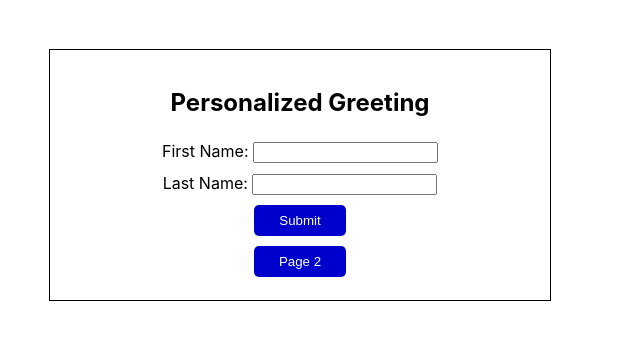
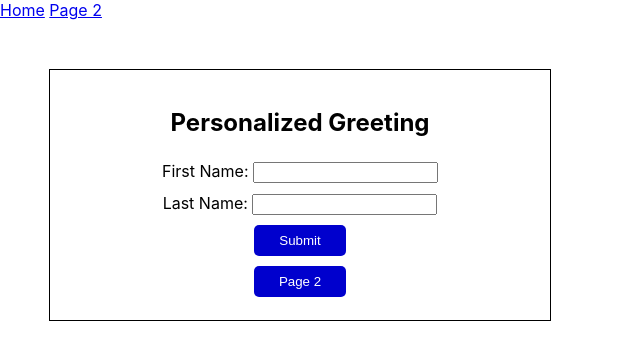
Before and after one commit to jjsn10/cs320, a React (Create React App) app in the folder src/main/frontend/: page / in a window 1280 px wide. Shown: the top 360 px of the page, without its empty margins (0-640 px from the left). Built offline with nearby package versions, Linux system fonts and the light colour scheme.

Commit message:
4.3 Make a Navigation Bar

```diff
--- /dev/null
+++ b/src/main/frontend/src/Navbar.js
@@ -0,0 +1,13 @@
+import React from "react";
+import { Link } from "react-router-dom";
+
+const Navbar = () => {
+    return (
+        <nav className="navbar navbar-expand-md navbar-dark navbar-dark bg-dark">
+            <Link to="/">Home</Link>
+            <span> </span>
+            <Link to="/page2">Page 2</Link>
+        </nav>
+    );
+};
+export default Navbar;
--- a/src/main/frontend/src/index.js
+++ b/src/main/frontend/src/index.js
@@ -3,6 +3,7 @@ import ReactDOM from 'react-dom/client';
 import './index.css';
 import App from './App';
 import Page2 from './Page2';
+import Navbar from './Navbar';
 //import reportWebVitals from './reportWebVitals';
 import {BrowserRouter, Routers, Router, Routes, Route} from "react-router-dom";
 
@@ -10,6 +11,7 @@ const root = ReactDOM.createRoot(document.getElementById('root'));
 root.render(
   <React.StrictMode>
       <BrowserRouter>
+          <Navbar />
           <Routes>
               <Route path="/" element={<App/>} />
               <Route path="/page2" element={<Page2/>} />
```
